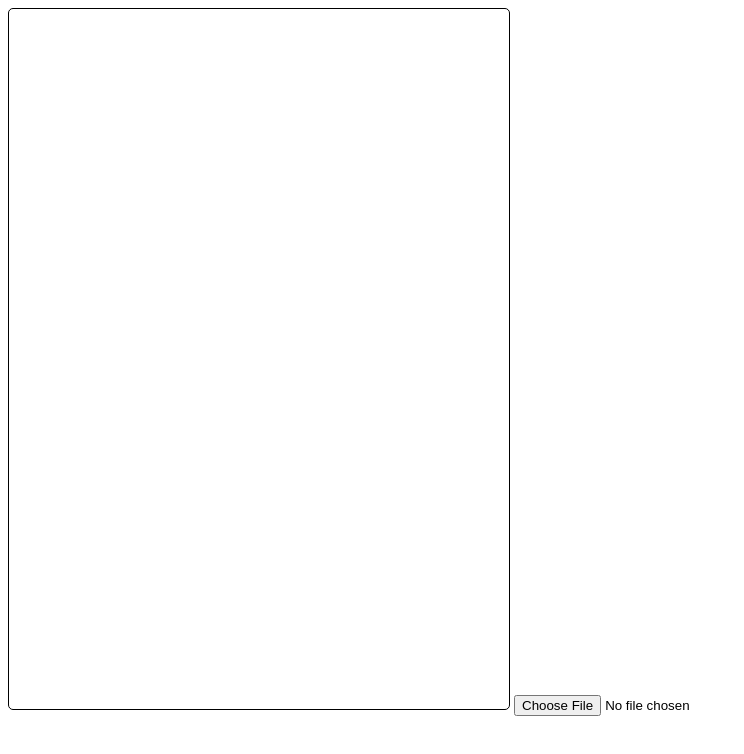
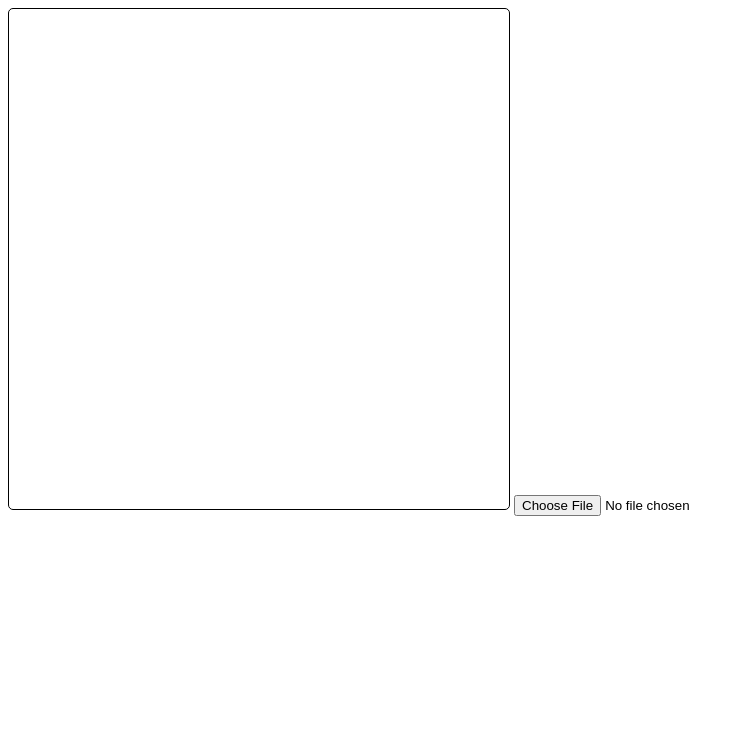
Before and after one commit to ghkahxhd/imageFilter, a plain HTML site: page index.html in a window 1280 px wide. Shown: the whole page, without its empty margins (0-744 px from the left). Drawn offline with nearby package versions, Linux system fonts and the light colour scheme.

Commit message:
modify index.html   change #canvas height

```diff
--- a/index.html
+++ b/index.html
@@ -11,7 +11,7 @@
   </style>
 </head>
 <body>
-  <canvas id="canvas" width="500" height="700"></canvas>
+  <canvas id="canvas" width="500" height="500"></canvas>
   <input id="loadButton" type="file" accept="image/*">
 </body>
 <script src="https://ajax.googleapis.com/ajax/libs/jquery/3.2.1/jquery.min.js"></script>
```
